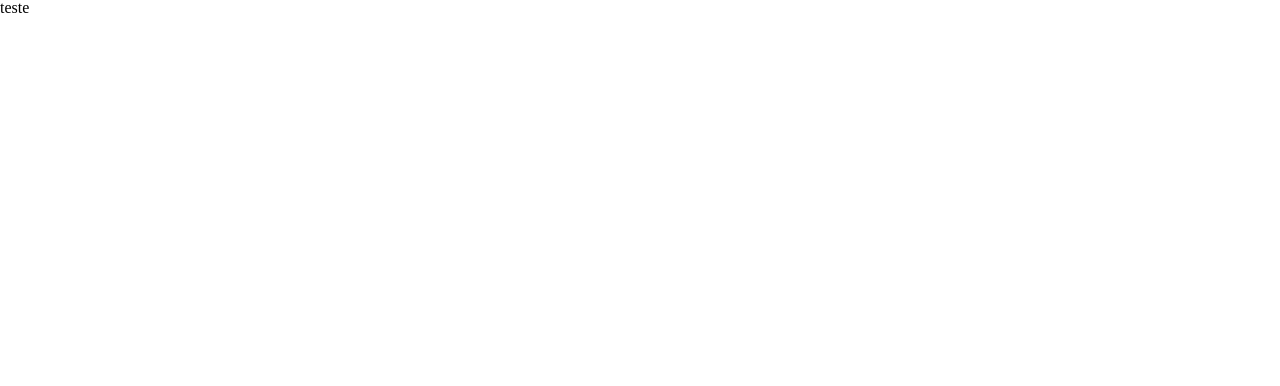
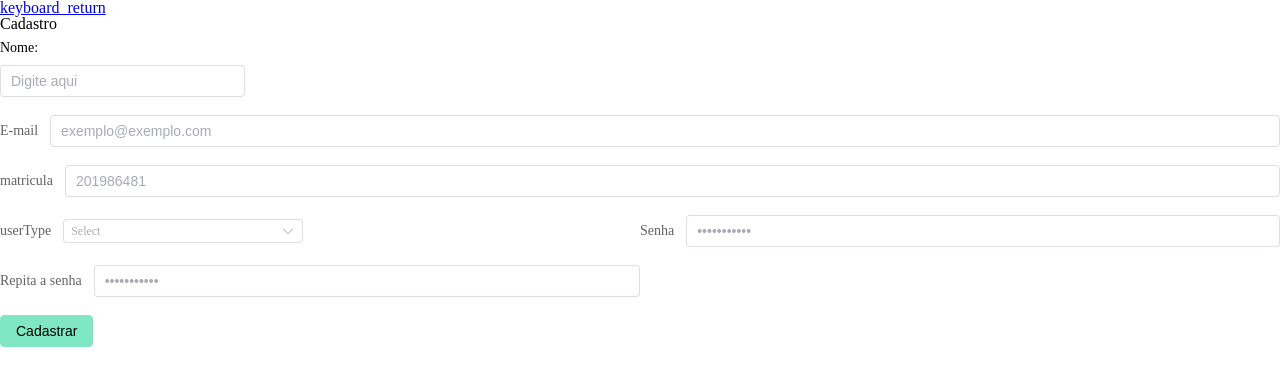
Before and after one commit to VictorAseo/sagaot-vuejs-front, a Vue app: page /SignUpView in a window 1280 px wide. Shown: the top 386 px of the page. Built offline with nearby package versions, Linux system fonts and the light colour scheme.

Commit message:
Element-plus configuration plus start of sign up screen

```diff
--- a/package.json
+++ b/package.json
@@ -12,6 +12,7 @@
   },
   "dependencies": {
     "axios": "^1.5.0",
+    "element-plus": "^2.6.1",
     "pinia": "^2.1.6",
     "vue": "^3.3.4",
     "vue-router": "^4.2.4"
@@ -35,7 +36,10 @@
     "prettier": "^3.0.3",
     "sass": "^1.67.0",
     "typescript": "~5.2.0",
+    "unplugin-auto-import": "^0.17.5",
+    "unplugin-vue-components": "^0.26.0",
     "vite": "^4.4.9",
+    "vite-plugin-checker": "^0.6.4",
     "vitest": "^0.34.4",
     "vue-tsc": "^1.8.11"
   }
--- /dev/null
+++ b/src/components/Inputs/Inputs.vue
@@ -0,0 +1,8 @@
+<template>
+
+</template>
+
+<script setup lang="ts">
+</script>
+
+<style lang="scss" scoped></style>
--- a/src/components/hello-word/HelloWord.vue
+++ /dev/null
@@ -1,5 +0,0 @@
-<template><div>awfawfawfafawfawd</div></template>
-
-<script setup lang="ts"></script>
-
-<style lang="scss" scoped></style>
--- a/src/main.ts
+++ b/src/main.ts
@@ -3,17 +3,19 @@ import "./assets/scss/main.scss";
 
 import { createApp } from "vue";
 import { createPinia } from "pinia";
-
+import ElementPlus from 'element-plus'
+import 'element-plus/dist/index.css'
 import App from "./App.vue";
 import router from "./router";
 // import axios from "./plugins/axios";
+
 
 const app = createApp(App);
 
 app.use(createPinia());
 app.use(router);
 // app.use(axios);
-
+app.use(ElementPlus)
 app.mount("#app");
 
 // globais
--- a/src/router/index.ts
+++ b/src/router/index.ts
@@ -1,10 +1,15 @@
 import { createRouter, createWebHistory, type RouteRecordRaw } from "vue-router";
 import SignInView from "@/views/SignIn/SignInView.vue";
 import SignUpView from "@/views/SignUp/SignUpView.vue";
-import HomeView from "@/views/home/HomeView.vue";
+//import DashboardView from "@/views/Dashboard/DashboardView.vue";
 
 
 const routes: Array<RouteRecordRaw> = [
+  // { // Sign Up screen
+  //   path:"/",
+  //   name:"Homeview",
+  //   component:
+  // },
   { // Sign in screen
     path:"/SignInView",
     name:"SignInView",
@@ -15,11 +20,11 @@ const routes: Array<RouteRecordRaw> = [
     name:"SignUpView",
     component: SignUpView
   },
-  { //Dashboard screen
-    path: "/Dashboard_S",
-    name: "HomeView",
-    component: HomeView,
-  }
+  // { //Dashboard screen
+  //   path: "/DashboardView",
+  //   name: "DashboardView",
+  //   component: DashboardView,
+  // }
 ];
 
 const router = createRouter({
--- a/src/views/home/HomeView.vue
+++ b/src/views/Dashboard/DashboardView.vue
@@ -1,12 +1,7 @@
-
-
 <template>
   <main>TESTE MALUCO JOSEPH VAI IR PARA IGREJA</main>
-  <hello-word/>
 </template>
 
 <script setup lang="ts">
 
-import HelloWord from "@/components/hello-word/HelloWord.vue";
-
 </script>
--- a/src/views/SignIn/SignInView.vue
+++ b/src/views/SignIn/SignInView.vue
@@ -4,5 +4,4 @@
 
 
 <script setup lang="ts">
-
 </script>
--- a/src/views/SignUp/SignUpView.vue
+++ b/src/views/SignUp/SignUpView.vue
@@ -1,9 +1,276 @@
 <template>
-<div>teste</div>
+  <main id="register-container">
+    <RouterLink to="/SignInView" class="return-icon">
+      <span class="material-symbols-outlined">
+        keyboard_return
+      </span>
+    </RouterLink>
+    <h1 class="title">
+      Cadastro
+    </h1>
+    <el-form
+      ref="ruleFormRef"
+      :model="ruleForm"
+      :rules="rules"
+      class="form-container"
+      hide-required-asterisk
+    >
+      <el-row>
+        <el-form-item>
+          <el-col>
+            Nome:
+            <el-input
+              v-model="ruleForm.firstName"
+              placeholder="Digite aqui"
+              label="Nome"
+              prop="firstName"
+            />
+          </el-col>
+        </el-form-item>
+        <el-col :xs="24" :sm="24">
+          <el-form-item
+            label="E-mail"
+            prop="email"
+          >
+            <el-input
+              v-model="ruleForm.email"
+              placeholder="exemplo@exemplo.com"
+            />
+          </el-form-item>
+        </el-col>
+        <el-col :xs="24" :sm="24">
+          <el-form-item
+            label="matricula"
+            prop="matricula"
+            :key="`matricula-${controlRender}`"
+          >
+            <el-input
+              id="input-matricula"
+              placeholder="201986481"
+            />
+          </el-form-item>
+        </el-col>
+        <el-col :xs="24" :sm="12">
+            <el-form-item label="userType" prop="userType">
+              <el-select
+                v-model="usertype_ref"
+                placeholder="Select"
+                size="small"
+                style="width: 240px">
+                <el-option
+                  v-for="item in usertype"
+                  :key="item.value"
+                  :label="item.label"
+                  :value="item.value"/>
+              </el-select>
+            </el-form-item>
+        </el-col>
+        <el-col :xs="24" :sm="12">
+          <el-form-item
+            label="Senha"
+            prop="password"
+          >
+            <el-input
+              v-model="ruleForm.password"
+              type="password"
+              placeholder="•••••••••••"
+            />
+          </el-form-item>
+        </el-col>
+        <el-col :xs="24" :sm="12">
+          <el-form-item
+            label="Repita a senha"
+            prop="retypePassword"
+          >
+            <el-input
+              v-model="ruleForm.retypePassword"
+              type="password"
+              placeholder="•••••••••••"
+            />
+          </el-form-item>
+        </el-col>
+      </el-row>
+      <el-form-item>
+        <el-button
+          color="#7FE7C4"
+          @click="submitForm(ruleFormRef)"
+        >
+          Cadastrar
+        </el-button>
+      </el-form-item>
+    </el-form>
+  </main>
 </template>
 
+<script lang="ts" setup>
 
+import { reactive, ref } from 'vue';
+import type { Ref } from 'vue';
+import type { FormInstance, FormRules } from 'element-plus';
+import {
+  ElForm,
+  ElInput,
+  ElFormItem,
+  ElRow,
+  ElCol,
+  ElButton,
+  //ElInputNumber,
+  ElSelect,
+  ElOption,
+} from "element-plus";
 
-<script setup lang="ts">
+const ruleFormRef = ref<FormInstance>();
+const controlRender: Ref<number> = ref(0);
+
+interface registerForm {
+  firstName: string,
+  user: string,
+  email: string,
+  matricula: string,
+  password: string,
+  retypePassword: string,
+  selectedUsertype: string | undefined,
+  userTypeOptions: object[],
+  flagRegister: boolean
+}
+
+const ruleForm: registerForm = reactive({
+  firstName: '',
+  user: '',
+  email: '',
+  matricula: '',
+  password: '',
+  retypePassword: '',
+  age: undefined,
+  selectedUsertype: undefined,
+  userTypeOptions: [],
+  flagRegister: false
+})
+
+const usertype_ref = ref('')
+
+const usertype = [
+  {
+    value: 'Option1',
+    label: 'Option1',
+  },
+  {
+    value: 'Option2',
+    label: 'Option2',
+  },
+  {
+    value: 'Option3',
+    label: 'Option3',
+  },
+  {
+    value: 'Option4',
+    label: 'Option4',
+  },
+  {
+    value: 'Option5',
+    label: 'Option5',
+  },
+]
+const validateRequiredField = (rule: any, value: any, callback: any) => {
+  if(ruleForm.flagRegister) {
+    if(value === '' || value == null) callback(new Error('Campo obrigatório'))
+  }
+}
+// const addListenerOnlyNumber = () => {
+//     window.addEventListener('keydown', onlynumber, true)
+// }
+// const removeListenerOnlyNumber = () => {
+//   window.removeEventListener('keydown', onlynumber, true)
+// }
+const validateEmail = (rule: any, value: any, callback: any) => {
+  if(ruleForm.flagRegister) {
+    if(value === '') {
+      callback(new Error('Campo obrigatório'));
+    } else {
+      let user: string = value.substring(0, value.indexOf("@"));
+      let domain: string = value.substring(value.indexOf("@")+ 1, value.length);
+      if((user.length >= 1) &&
+        (domain.length >= 3) &&
+        (user.search("@") == -1) &&
+        (domain.search("@") ==- 1) &&
+        (user.search(" ") == -1) &&
+        (domain.search(" ") == -1) &&
+        (domain.search(".") != -1) &&
+        (domain.indexOf(".") >=1)&&
+        (domain.lastIndexOf(".") < domain.length - 1)) {
+          callback();
+      } else {
+        callback(new Error('E-mail inválido!'))
+      }
+    }
+  }
+}
+
+const validateRetypePassword = (rule: any, value: any, callback: any) => {
+  if(ruleForm.flagRegister) {
+    if(value === '') {
+      callback(new Error('Campo obrigatório'));
+    } else {
+      ruleFormRef.value?.validateField('retypePassword', () => null)
+      if(value !== ruleForm.password && ruleForm.password !== '') {
+        callback(new Error('As senhas não são iguais'))
+      }
+    }
+  }
+};
+
+const rules = reactive<FormRules>({
+  firstName: [
+    {
+      validator: validateRequiredField,
+      trigger: 'change'
+    },
+  ],
+  lastName: [
+    {
+      validator: validateRequiredField,
+      trigger: 'change'
+    },
+  ],
+  user: [
+    {
+      validator: validateRequiredField,
+      trigger: 'change',
+    },
+  ],
+  email: [
+    {
+      validator: validateEmail,
+      trigger: 'change',
+    },
+  ],
+  password: [
+    {
+      validator: validateRequiredField,
+      trigger: 'change',
+    },
+  ],
+  retypePassword: [
+    {
+      validator: validateRetypePassword,
+      trigger: 'change',
+    },
+  ]
+})
+
+const submitForm = async (formEl: FormInstance | undefined) => {
+  ruleForm.flagRegister = true;
+  if (!formEl) return
+  await formEl.validate((valid) => {
+    if (valid) formEl.resetFields()
+  });
+}
 
 </script>
+
+<style lang="scss">
+  //.el-input__inner {
+  //  width: 100px;
+  //  height: 500px;
+  //}
+</style>
--- a/tsconfig.json
+++ b/tsconfig.json
@@ -1,4 +1,8 @@
 {
+  "compilerOptions": {
+    // Add any existing compiler options here
+    "types": ["element-plus/global"]
+  },
   "files": [],
   "references": [
     {
--- a/vite.config.ts
+++ b/vite.config.ts
@@ -1,15 +1,31 @@
 import { fileURLToPath, URL } from "node:url";
-
 import { defineConfig } from "vite";
 import vue from "@vitejs/plugin-vue";
 import vueJsx from "@vitejs/plugin-vue-jsx";
+import AutoImport from 'unplugin-auto-import/vite'
+import Components from 'unplugin-vue-components/vite'
+import { ElementPlusResolver } from 'unplugin-vue-components/resolvers'
 
 // https://vitejs.dev/config/
 export default defineConfig({
-  plugins: [vue(), vueJsx()],
+  plugins: [
+    vue(),
+    vueJsx(),
+    AutoImport({
+      resolvers: [ElementPlusResolver()],
+    }),
+    Components({
+      resolvers: [ElementPlusResolver()],
+    }),
+
+
+
+
+  ],
   resolve: {
     alias: {
       "@": fileURLToPath(new URL("./src", import.meta.url))
     }
   }
+
 });
```
Also changed, not shown: auto-imports.d.ts (added, +9 -0 lines), components.d.ts (added, +14 -0 lines), 1 other file (tests, documents, lock files or other folders).
